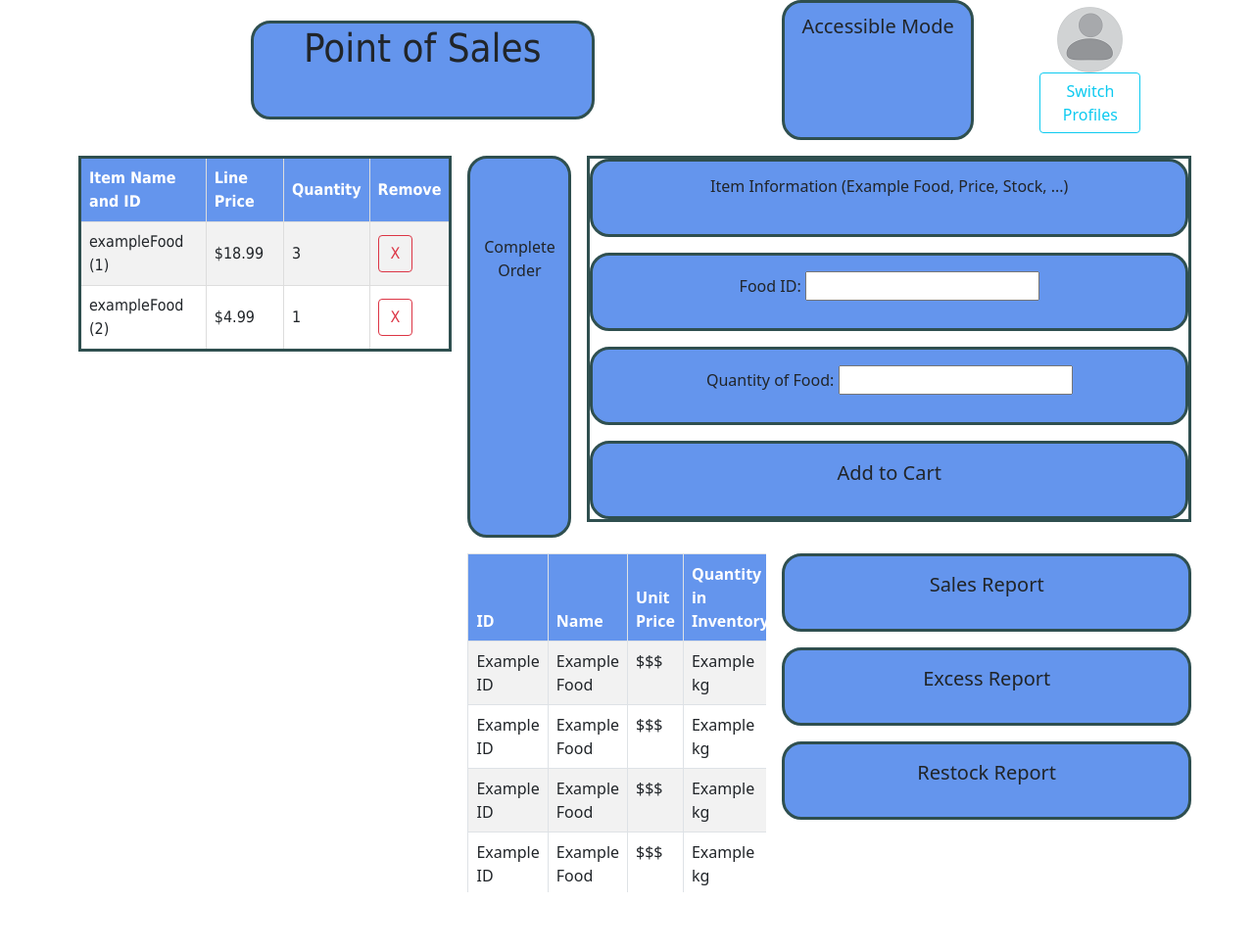
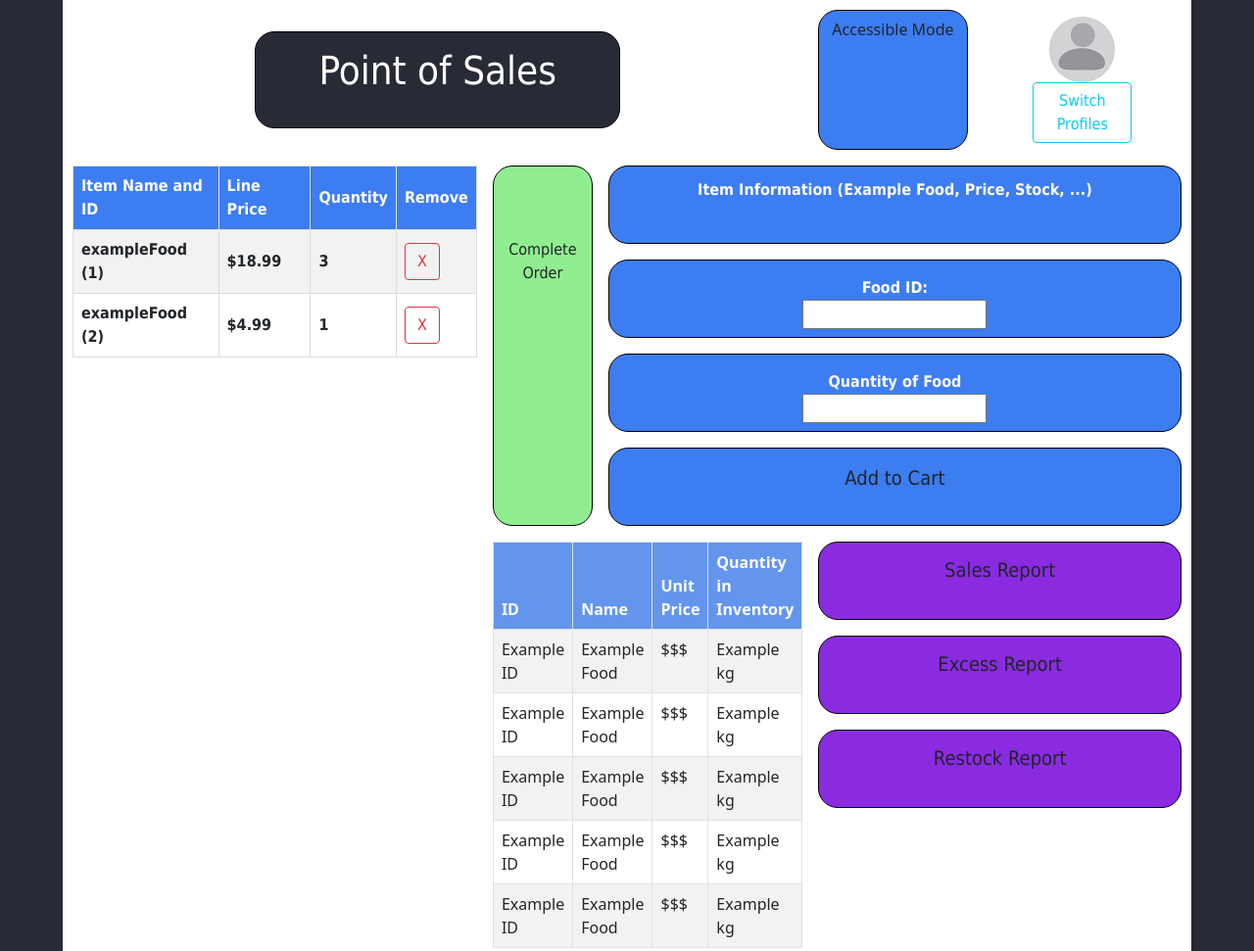
Before and after one commit to mabarry/Web-POS-System-Spain, a plain HTML site: page bootstrap/index.html in a window 1280 px wide. Shown: the top 971 px of the page at 98% size. Drawn offline with nearby package versions, Linux system fonts and the light colour scheme.

Commit message:
Re-added html code, updated css code
The html code has been added back into the file, and the style has been properly updated.

```diff
--- a/bootstrap/index.html
+++ b/bootstrap/index.html
@@ -37,7 +37,7 @@
 
         <div class="accessibility" id="accessibilityButton">
             <p>
-                <button type="button" class="btn btn-lg btn-default" onclick="accessibleMode()">Accessible Mode</button>
+                <button type="button" class="btn btn-default" onclick="accessibleMode()">Accessible Mode</button>
                 <div class="translate" id="language_switch"></div>
             </p>
         </div>
@@ -50,7 +50,7 @@
             <div class="searchBar" id="searchBar">
                 <p>
                     <form>
-                        <label for="foodID">Food ID:</label>
+                        <label for="foodID">Food ID:</label><br>
                         <input type="text" id="foodID" name="foodID" onsearch="searchFunction(foodID, foodQuantity)"><br>
                     </form>
                 </p>
@@ -59,7 +59,7 @@
             <div class="quantity" id="quantityField">
                 <p>
                     <form>
-                        <label for="foodQuantity">Quantity of Food:</label>
+                        <label for="foodQuantity">Quantity of Food</label><br>
                         <input type="text" id="foodQuantity" name="foodQuantity" onsearch="searchFunction(foodQuantity, cartButton)"><br>
                     </form>
                 </p>
@@ -106,7 +106,7 @@
 
 
         <!-- Display table for cheatsheet containing all info for the items in inventory -->
-        <div class="cheatsheet" style="overflow-y:scroll; height: 50%; width: 100%;">
+        <div class="cheatsheet" style="overflow-y:scroll; height: 60%; width: 100%;">
             <div class="table-wrapper-scroll">
                 <table class="table table-striped table-bordered table-condensed table-responsive">
                     <thead>
--- a/bootstrap/style.css
+++ b/bootstrap/style.css
@@ -1,34 +1,42 @@
 header {
-    padding-top: 1px;
+    padding-top: 2%;
     padding-bottom: 1px;
     margin-top: 3%;
     margin-bottom: 3%;
     margin-left: 25%;
     margin-right: 25%;
     border-radius: 20px;
-    background-color: cornflowerblue;
     text-align: center;
+    color: white;
     font-family: Tahoma, sans-serif;
+    font-weight: bold;
     grid-area: header;
     border-style: solid;
-    border-color: darkslategray;
+    border-color: black;
+    border-width: 1px;
+    background-color: rgb(40, 42, 53);
 }
 
 body {
     font-family: Tahoma, sans-serif;
+    font-weight: bold;
+    background-image: linear-gradient(rgb(40, 42, 53),rgb(40, 42, 53));
+
 }
 
 .grid-container {
     display: grid;
     grid-template-areas:
-    '. header header header header accessibility switch'
-    '. order order compOrder itemInfo itemInfo itemInfo'
-    '. order order compOrder . . .'
-    '. order order sheet sheet report report';
+    ' header header header header accessibility switch'
+    ' order order compOrder itemInfo itemInfo itemInfo'
+    ' order order sheet sheet report report';
     grid-gap: 1em;
-    background-color: rgb(255, 255, 255);
     margin-left: 5%;
     margin-right: 5%;
+    padding-left: 10px;
+    padding-right: 10px;
+    padding-top: 10px;
+    background-color: white;
 }
 
 .new-item-container {
@@ -36,8 +44,6 @@ body {
     display: grid;
     grid-auto-rows: 80px;
     grid-gap: 1em;
-    border-style: solid;
-    border-color: darkslategray;
 }
 
 .itemInfo {
@@ -47,39 +53,55 @@ body {
     padding-top: 2%;
     padding-bottom: 2%;
     border-radius: 20px;
-    background-color: cornflowerblue;
+    background-color: rgb(61, 125, 242);
     text-align: center;
+    color: white;
+    font-family: Tahoma, sans-serif;
+    font-weight: bold;
     border-style: solid;
-    border-color: darkslategray;
+    border-color: black;
+    border-width: 1px;
 }
 
 .searchBar {
     grid-area: 2 / 1 / 3 / 2;
     border-radius: 20px;
-    background-color: cornflowerblue;
+    background-color: rgb(61, 125, 242);
     text-align: center;
+    color: white;
+    font-family: Tahoma, sans-serif;
+    font-weight: bold;
     border-style: solid;
-    border-color: darkslategray;
+    border-color: black;
+    border-width: 1px;
 }
 
 .quantity {
     grid-area: 3 / 1 / 4 / 2;
     padding-bottom: 2%;
     border-radius: 20px;
-    background-color: cornflowerblue;
+    background-color: rgb(61, 125, 242);
     text-align: center;
+    color: white;
+    font-family: Tahoma, sans-serif;
+    font-weight: bold;
     border-style: solid;
-    border-color: darkslategray;
+    border-color: black;
+    border-width: 1px;
 }
 
 .addToCart {
     grid-area: 4 / 1 / 5 / 2;
     padding-top: 1%;
     border-radius: 20px;
-    background-color: cornflowerblue;
+    background-color: rgb(61, 125, 242);
     text-align: center;
+    font-family: Tahoma, sans-serif;
+    font-weight: bold;
     border-style: solid;
-    border-color: darkslategray;
+    border-color: black;
+    border-width: 1px;
+    color:white;
 }
 
 .orderTable {
@@ -90,10 +112,11 @@ body {
     padding-top: 12px;
     padding-bottom: 12px;
     text-align: left;
-    background-color: cornflowerblue;
+    font-family: Tahoma, sans-serif;
+    font-weight: bold;
+    background-color: rgb(61, 125, 242);
     color: white;
-    border-style: solid;
-    border-color: darkslategray;
+
 }
 
 .orderTable td, .orderTable th {
@@ -109,8 +132,7 @@ body {
     width: 100%;
     border-collapse: collapse;
     font-family: Tahoma, sans-serif;
-    border-style: solid;
-    border-color: darkslategray;
+    font-weight: bold;
 }
 
 .cheatsheet {
@@ -120,11 +142,13 @@ body {
 .accessibility {
     grid-area: accessibility;
     text-align: center;
-    background-color: cornflowerblue;
+    background-color: rgb(61, 125, 242);
     color: black;
+    color: white;
     border-radius: 20px;
     border-style: solid;
-    border-color: darkslategray;
+    border-color: black;
+    border-width: 1px;
 }
 
 .accessibilityOn {
@@ -146,6 +170,9 @@ body {
     margin-right: 25%;
     border-radius: 20px;
     text-align: center;
+    color: white;
+    font-family: Tahoma, sans-serif;
+    font-weight: bold;
 }
 
 .report {
@@ -158,6 +185,9 @@ body {
     margin-right: 15%;
     border-radius: 20px;
     text-align: center;
+    color: white;
+    font-family: Tahoma, sans-serif;
+    font-weight: bold;
 }
 
 .btn-lg {
@@ -169,10 +199,14 @@ body {
     display: grid;
     grid-auto-columns: 100px;
     grid-gap: 1em;
-    background-color: cornflowerblue;
+    background-color:lightgreen;
     border-radius: 20px;
     border-style: solid;
-    border-color: darkslategray;
+    border-color: black;
+    border-width: 1px;
+    color: white;
+    font-family: Tahoma, sans-serif;
+    font-weight: bold;
 }
 
 .report-container {
@@ -183,25 +217,37 @@ body {
 }
 
 .sales {
-    background-color: cornflowerblue;
+    background-color:blueviolet;
     padding-top: 1%;
     border-radius: 20px;
     border-style: solid;
-    border-color: darkslategray;
+    border-color: black;
+    border-width: 1px;
+    color: white;
+    font-family: Tahoma, sans-serif;
+    font-weight: bold;
 }
 
 .excess {
-    background-color: cornflowerblue;
+    background-color: blueviolet;
     padding-top: 1%;
     border-radius: 20px;
     border-style: solid;
-    border-color: darkslategray;
+    border-color: black;
+    border-width: 1px;
+    color: white;
+    font-family: Tahoma, sans-serif;
+    font-weight: bold;
 }
 
 .restock {
-    background-color: cornflowerblue;
+    background-color: blueviolet;
     padding-top: 1%;
     border-radius: 20px;
     border-style: solid;
-    border-color: darkslategray;
+    border-color: black;
+    border-width: 1px;
+    color: white;
+    font-family: Tahoma, sans-serif;
+    font-weight: bold;
 }
```
